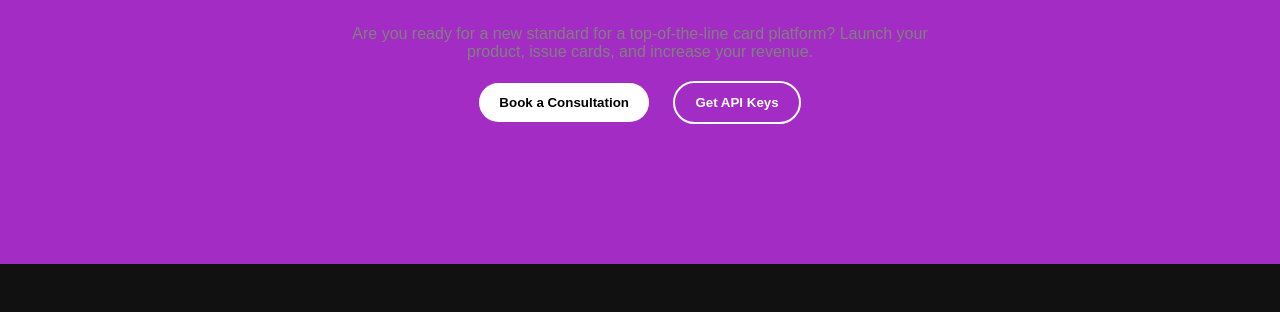
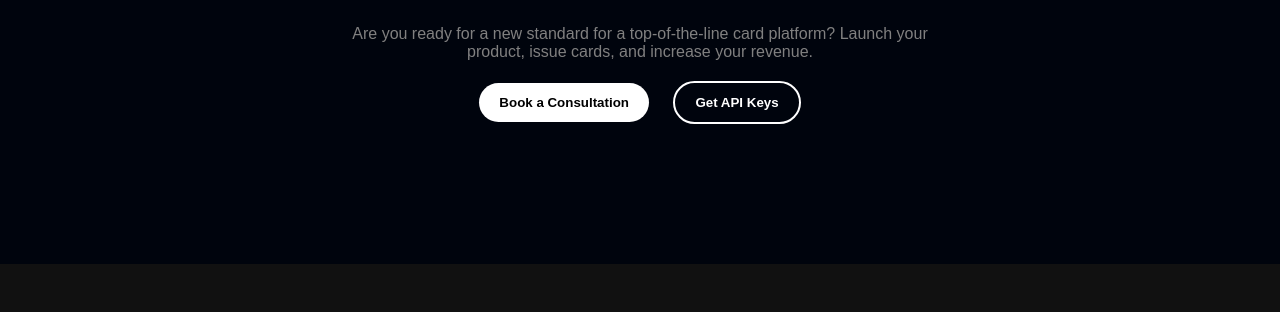
Before and after one commit to Originalzaki22/Card.io-Challenge, a plain HTML site: page index.html in a window 1280 px wide. Shown: the part 340-652 px from the top of the page. Drawn offline with Linux system fonts and the light colour scheme.

Commit message:
Update style.css

```diff
--- a/style.css
+++ b/style.css
@@ -2,7 +2,7 @@
 body {
     margin: 0;
     font-family: Arial, sans-serif;
-    background-color: #a32cc4;
+    background-color: #00040d;
     color: white;
     text-align: center;
 }
```
